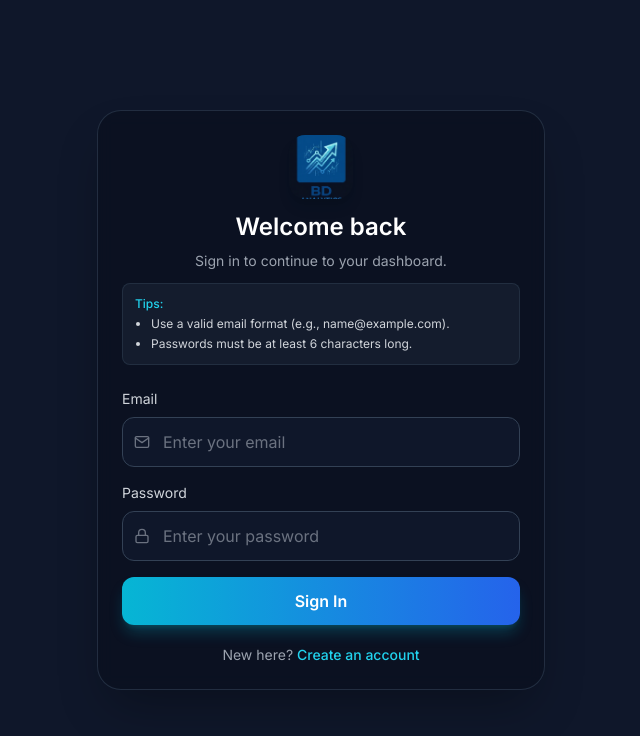
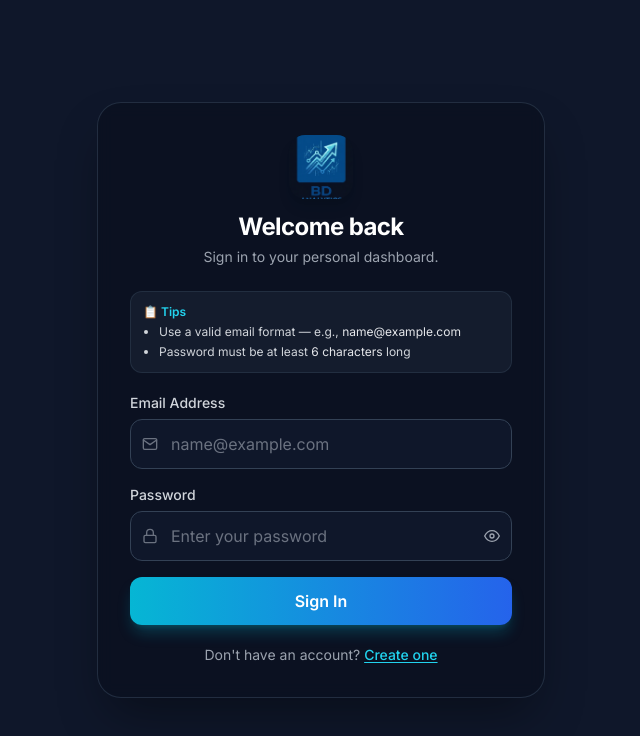
Before and after one commit to rakibgamecoc-hue/online-business-dashboard, a React (Vite) app in the folder client/: page / in a window 1280 px wide. Shown: the top 736 px of the page, without its empty margins (319-959 px from the left). Built offline with nearby package versions, Linux system fonts and the light colour scheme; the HTML template or start-up script is replaced by a standard one.

Commit message:
added security fix

```diff
--- a/client/src/pages/Auth.jsx
+++ b/client/src/pages/Auth.jsx
@@ -1,5 +1,5 @@
 import { useState } from 'react';
-import { FiMail, FiLock, FiUser, FiLogIn, FiUserPlus } from 'react-icons/fi';
+import { FiMail, FiLock, FiUser, FiEye, FiEyeOff } from 'react-icons/fi';
 import toast from 'react-hot-toast';
 import API from '../api/axios';
 
@@ -7,10 +7,19 @@ function Auth({ onAuthSuccess }) {
   const [mode, setMode] = useState('login');
   const [form, setForm] = useState({ name: '', email: '', password: '', confirmPassword: '' });
   const [loading, setLoading] = useState(false);
+  const [showPassword, setShowPassword] = useState(false);
+  const [showConfirm, setShowConfirm] = useState(false);
 
   const handleChange = (e) => {
     const { name, value } = e.target;
     setForm((prev) => ({ ...prev, [name]: value }));
+  };
+
+  const switchMode = () => {
+    setMode((m) => (m === 'login' ? 'register' : 'login'));
+    setForm({ name: '', email: '', password: '', confirmPassword: '' });
+    setShowPassword(false);
+    setShowConfirm(false);
   };
 
   const handleSubmit = async (e) => {
@@ -39,46 +48,59 @@ function Auth({ onAuthSuccess }) {
     try {
       setLoading(true);
       const endpoint = mode === 'login' ? '/auth/login' : '/auth/register';
-      const payload = mode === 'login'
-        ? { email: form.email.trim().toLowerCase(), password: form.password }
-        : { name: form.name.trim(), email: form.email.trim().toLowerCase(), password: form.password };
+      const payload =
+        mode === 'login'
+          ? { email: form.email.trim().toLowerCase(), password: form.password }
+          : { name: form.name.trim(), email: form.email.trim().toLowerCase(), password: form.password };
 
       const { data } = await API.post(endpoint, payload);
 
       localStorage.setItem('bd-analytics-token', data.token);
-      toast.success(mode === 'login' ? `Welcome back, ${data.user.name}` : 'Account created successfully');
+      toast.success(mode === 'login' ? `Welcome back, ${data.user.name}!` : 'Account created! Welcome aboard!');
       onAuthSuccess(data.user);
     } catch (error) {
-      toast.error(error.response?.data?.message || 'Authentication failed');
+      toast.error(error.response?.data?.message || 'Authentication failed. Please try again.');
     } finally {
       setLoading(false);
     }
   };
 
   return (
-    <div className="min-h-screen flex items-center justify-center bg-dark-800 px-4 py-10 text-gray-100">
-      <div className="w-full max-w-md rounded-3xl border border-dark-600/60 bg-dark-900/80 p-6 shadow-2xl shadow-black/30 backdrop-blur">
+    <div className="min-h-screen flex items-center justify-center bg-dark-800 px-4 py-8 text-gray-100">
+      <div className="w-full max-w-sm sm:max-w-md rounded-3xl border border-dark-600/60 bg-dark-900/80 p-5 sm:p-8 shadow-2xl shadow-black/40 backdrop-blur">
+
+        {/* Header */}
         <div className="mb-6 text-center">
-          <img src="/logo.png" alt="BD Analytics Logo" className="mx-auto mb-3 w-16 h-16 object-cover rounded-2xl shadow-lg" />
-          <h2 className="text-2xl font-semibold text-white">
+          <img
+            src="/logo.png"
+            alt="BD Analytics Logo"
+            className="mx-auto mb-3 w-16 h-16 object-cover rounded-2xl shadow-lg"
+          />
+          <h1 className="text-2xl font-bold text-white tracking-tight">
             {mode === 'login' ? 'Welcome back' : 'Create your account'}
-          </h2>
-          <p className="mt-2 text-sm text-gray-400">
-            {mode === 'login' ? 'Sign in to continue to your dashboard.' : 'Register to access the dashboard.'}
+          </h1>
+          <p className="mt-1 text-sm text-gray-400">
+            {mode === 'login' ? 'Sign in to your personal dashboard.' : 'Register to start tracking your business.'}
           </p>
-          <div className="mt-3 bg-dark-700/50 rounded-lg p-3 text-xs text-left text-gray-300 border border-dark-600/50">
-            <span className="block mb-1 text-cyan-400 font-medium">Tips:</span>
-            <ul className="list-disc pl-4 space-y-1">
-              <li>Use a valid email format (e.g., name@example.com).</li>
-              <li>Passwords must be at least 6 characters long.</li>
-            </ul>
-          </div>
         </div>
 
+        {/* Tips */}
+        <div className="mb-5 bg-dark-700/50 rounded-xl p-3 text-xs text-gray-300 border border-dark-600/50">
+          <span className="block mb-1 text-cyan-400 font-semibold">📋 Tips</span>
+          <ul className="list-disc pl-4 space-y-1">
+            <li>Use a valid email format — e.g., <span className="text-gray-200">name@example.com</span></li>
+            <li>Password must be at least <span className="text-gray-200">6 characters</span> long</li>
+            {mode === 'register' && <li>Confirm password must match your password exactly</li>}
+          </ul>
+        </div>
+
+        {/* Form */}
         <form onSubmit={handleSubmit} className="space-y-4">
+
+          {/* Name field — register only */}
           {mode === 'register' && (
-            <label className="block">
-              <span className="mb-2 block text-sm text-gray-300">Full Name</span>
+            <div>
+              <label className="block mb-1.5 text-sm font-medium text-gray-300">Full Name</label>
               <div className="relative">
                 <FiUser className="pointer-events-none absolute left-3 top-1/2 -translate-y-1/2 text-gray-500" />
                 <input
@@ -86,15 +108,17 @@ function Auth({ onAuthSuccess }) {
                   name="name"
                   value={form.name}
                   onChange={handleChange}
-                  className="input-field pl-10"
-                  placeholder="Enter your name"
+                  className="input-field pl-10 w-full"
+                  placeholder="Your full name"
+                  autoComplete="name"
                 />
               </div>
-            </label>
+            </div>
           )}
 
-          <label className="block">
-            <span className="mb-2 block text-sm text-gray-300">Email</span>
+          {/* Email */}
+          <div>
+            <label className="block mb-1.5 text-sm font-medium text-gray-300">Email Address</label>
             <div className="relative">
               <FiMail className="pointer-events-none absolute left-3 top-1/2 -translate-y-1/2 text-gray-500" />
               <input
@@ -102,59 +126,94 @@ function Auth({ onAuthSuccess }) {
                 name="email"
                 value={form.email}
                 onChange={handleChange}
-                className="input-field pl-10"
-                placeholder="Enter your email"
+                className="input-field pl-10 w-full"
+                placeholder="name@example.com"
+                autoComplete="email"
               />
             </div>
-          </label>
+          </div>
 
-          <label className="block">
-            <span className="mb-2 block text-sm text-gray-300">Password</span>
+          {/* Password */}
+          <div>
+            <label className="block mb-1.5 text-sm font-medium text-gray-300">Password</label>
             <div className="relative">
               <FiLock className="pointer-events-none absolute left-3 top-1/2 -translate-y-1/2 text-gray-500" />
               <input
-                type="password"
+                type={showPassword ? 'text' : 'password'}
                 name="password"
                 value={form.password}
                 onChange={handleChange}
-                className="input-field pl-10"
+                className="input-field pl-10 pr-10 w-full"
                 placeholder="Enter your password"
+                autoComplete={mode === 'login' ? 'current-password' : 'new-password'}
               />
+              <button
+                type="button"
+                onClick={() => setShowPassword((v) => !v)}
+                className="absolute right-3 top-1/2 -translate-y-1/2 text-gray-400 hover:text-cyan-400 transition-colors focus:outline-none"
+                aria-label={showPassword ? 'Hide password' : 'Show password'}
+              >
+                {showPassword ? <FiEyeOff className="text-base" /> : <FiEye className="text-base" />}
+              </button>
             </div>
-          </label>
+          </div>
 
+          {/* Confirm Password — register only */}
           {mode === 'register' && (
-            <label className="block">
-              <span className="mb-2 block text-sm text-gray-300">Confirm Password</span>
+            <div>
+              <label className="block mb-1.5 text-sm font-medium text-gray-300">Confirm Password</label>
               <div className="relative">
                 <FiLock className="pointer-events-none absolute left-3 top-1/2 -translate-y-1/2 text-gray-500" />
                 <input
-                  type="password"
+                  type={showConfirm ? 'text' : 'password'}
                   name="confirmPassword"
                   value={form.confirmPassword}
                   onChange={handleChange}
-                  className="input-field pl-10"
+                  className="input-field pl-10 pr-10 w-full"
                   placeholder="Re-enter your password"
+                  autoComplete="new-password"
                 />
+                <button
+                  type="button"
+                  onClick={() => setShowConfirm((v) => !v)}
+                  className="absolute right-3 top-1/2 -translate-y-1/2 text-gray-400 hover:text-cyan-400 transition-colors focus:outline-none"
+                  aria-label={showConfirm ? 'Hide confirm password' : 'Show confirm password'}
+                >
+                  {showConfirm ? <FiEyeOff className="text-base" /> : <FiEye className="text-base" />}
+                </button>
               </div>
-            </label>
+            </div>
           )}
 
-          <button type="submit" disabled={loading} className="btn-primary w-full justify-center">
-            {loading ? 'Processing...' : (mode === 'login' ? 'Sign In' : 'Create Account')}
+          {/* Submit button */}
+          <button
+            type="submit"
+            disabled={loading}
+            className="btn-primary w-full justify-center mt-2 disabled:opacity-60 disabled:cursor-not-allowed"
+          >
+            {loading ? (
+              <span className="flex items-center gap-2">
+                <svg className="animate-spin h-4 w-4" viewBox="0 0 24 24" fill="none">
+                  <circle className="opacity-25" cx="12" cy="12" r="10" stroke="currentColor" strokeWidth="4" />
+                  <path className="opacity-75" fill="currentColor" d="M4 12a8 8 0 018-8v8H4z" />
+                </svg>
+                Processing...
+              </span>
+            ) : mode === 'login' ? 'Sign In' : 'Create Account'}
           </button>
         </form>
 
-        <div className="mt-5 text-center text-sm text-gray-400">
-          {mode === 'login' ? 'New here?' : 'Already have an account?'}{' '}
+        {/* Toggle mode */}
+        <p className="mt-5 text-center text-sm text-gray-400">
+          {mode === 'login' ? "Don't have an account?" : 'Already have an account?'}{' '}
           <button
             type="button"
-            className="font-medium text-cyan-400 transition hover:text-cyan-300"
-            onClick={() => setMode(mode === 'login' ? 'register' : 'login')}
+            onClick={switchMode}
+            className="font-medium text-cyan-400 hover:text-cyan-300 transition-colors underline underline-offset-2"
           >
-            {mode === 'login' ? 'Create an account' : 'Sign in'}
+            {mode === 'login' ? 'Create one' : 'Sign in'}
           </button>
-        </div>
+        </p>
       </div>
     </div>
   );
```
Also changed, not shown: 2 other files (tests, documents, lock files or other folders).
